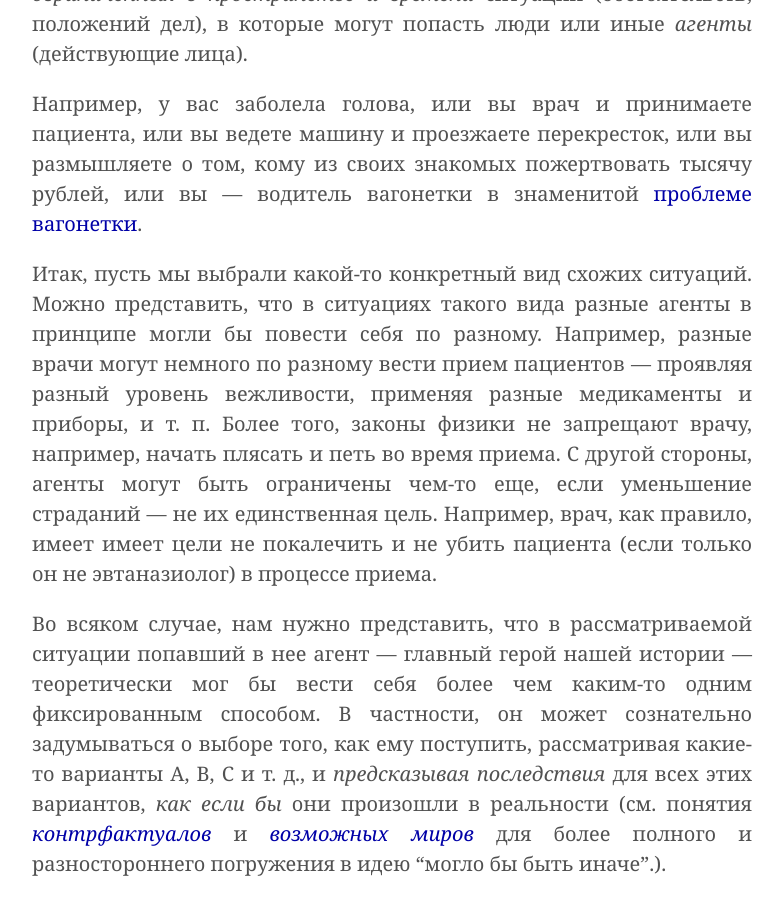
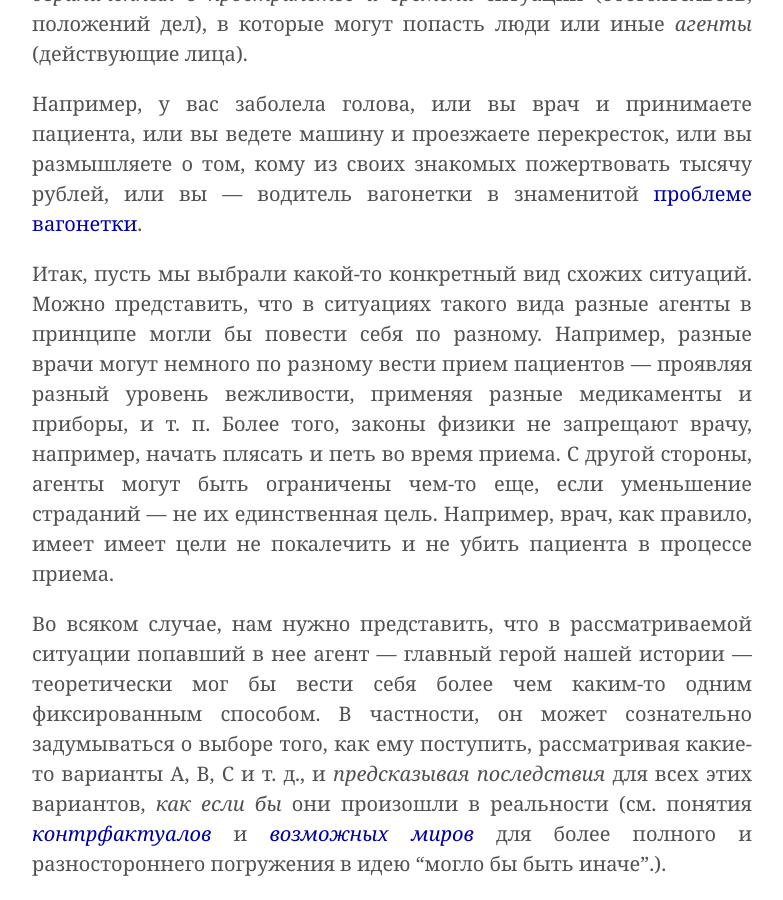
Before and after one commit to ReducingSuffering/reducingsuffering.github.io, a Jekyll site: the page built from _articles/what-is-suffering-reduction.md, in a window 1280 px wide and 900 px high, scrolled down 4894 px. Shown: the whole window, without its empty margins (248-1031 px from the left). Built offline with Jekyll 4.4.1, drawn with Linux system fonts in a browser that asks for light colours.

Commit message:
Update what-is-suffering-reduction.md

```diff
--- a/_articles/what-is-suffering-reduction.md
+++ b/_articles/what-is-suffering-reduction.md
@@ -98,7 +98,7 @@ original_date:
 
 Например, у вас заболела голова, или вы врач и принимаете пациента, или вы ведете машину и проезжаете перекресток, или вы размышляете о том, кому из своих знакомых пожертвовать тысячу рублей, или вы — водитель вагонетки в знаменитой [проблеме вагонетки](https://ru.wikipedia.org/wiki/%D0%9F%D1%80%D0%BE%D0%B1%D0%BB%D0%B5%D0%BC%D0%B0_%D0%B2%D0%B0%D0%B3%D0%BE%D0%BD%D0%B5%D1%82%D0%BA%D0%B8).
 
-Итак, пусть мы выбрали какой-то конкретный вид схожих ситуаций. Можно представить, что в ситуациях такого вида разные агенты в принципе могли бы повести себя по разному. Например, разные врачи могут немного по разному вести прием пациентов — проявляя разный уровень вежливости, применяя разные медикаменты и приборы, и т. п. Более того, законы физики не запрещают врачу, например, начать плясать и петь во время приема. С другой стороны, агенты могут быть ограничены чем-то еще, если уменьшение страданий — не их единственная цель. Например, врач, как правило, имеет имеет цели не покалечить и не убить пациента (если только он не эвтаназиолог) в процессе приема.
+Итак, пусть мы выбрали какой-то конкретный вид схожих ситуаций. Можно представить, что в ситуациях такого вида разные агенты в принципе могли бы повести себя по разному. Например, разные врачи могут немного по разному вести прием пациентов — проявляя разный уровень вежливости, применяя разные медикаменты и приборы, и т. п. Более того, законы физики не запрещают врачу, например, начать плясать и петь во время приема. С другой стороны, агенты могут быть ограничены чем-то еще, если уменьшение страданий — не их единственная цель. Например, врач, как правило, имеет имеет цели не покалечить и не убить пациента в процессе приема.
 
 Во всяком случае, нам нужно представить, что в рассматриваемой ситуации попавший в нее агент — главный герой нашей истории — теоретически мог бы вести себя более чем каким-то одним фиксированным способом. В частности, он может сознательно задумываться о выборе того, как ему поступить, рассматривая какие-то варианты A, B, C и т. д., и _предсказывая последствия_ для всех этих вариантов, _как если бы_ они произошли в реальности (см. понятия _[контрфактуалов](https://bigenc.ru/c/kontrfaktual-noe-myshlenie-41076d)_ и _[возможных миров](https://knife.media/possible-worlds/)_ для более полного и разностороннего погружения в идею "могло бы быть иначе".).
 
```
